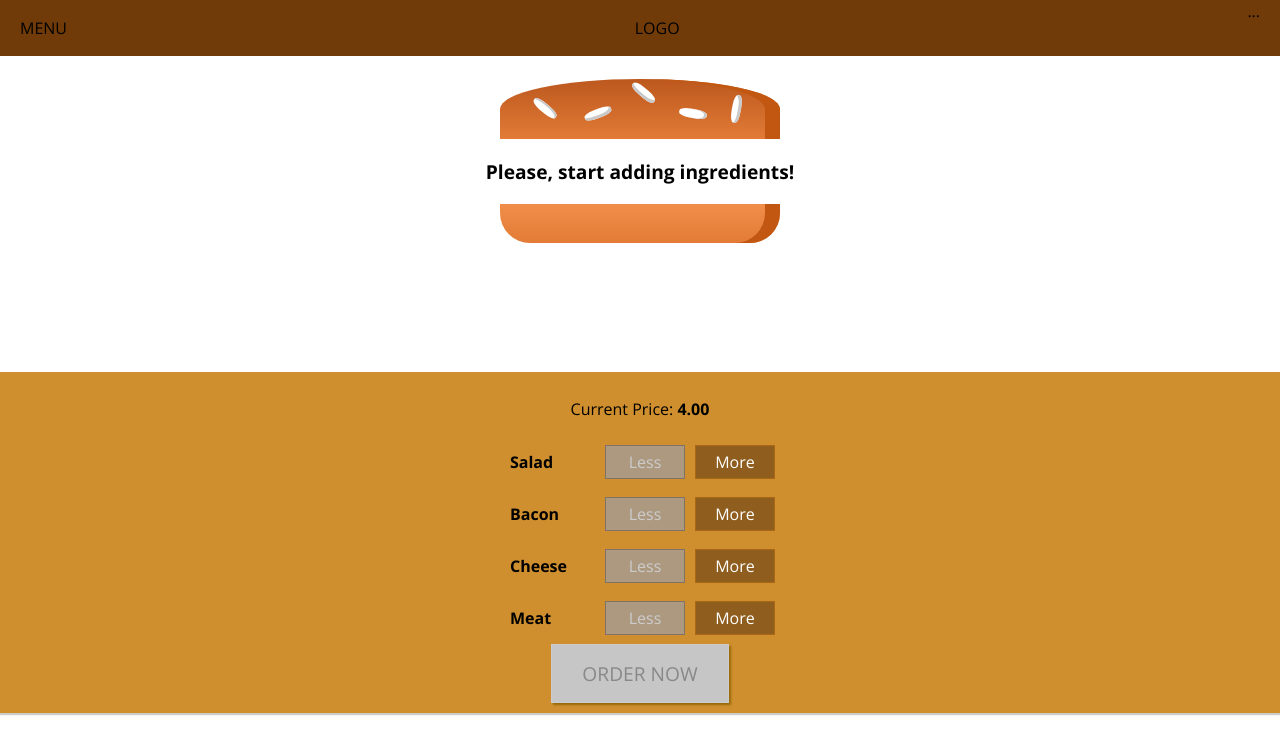
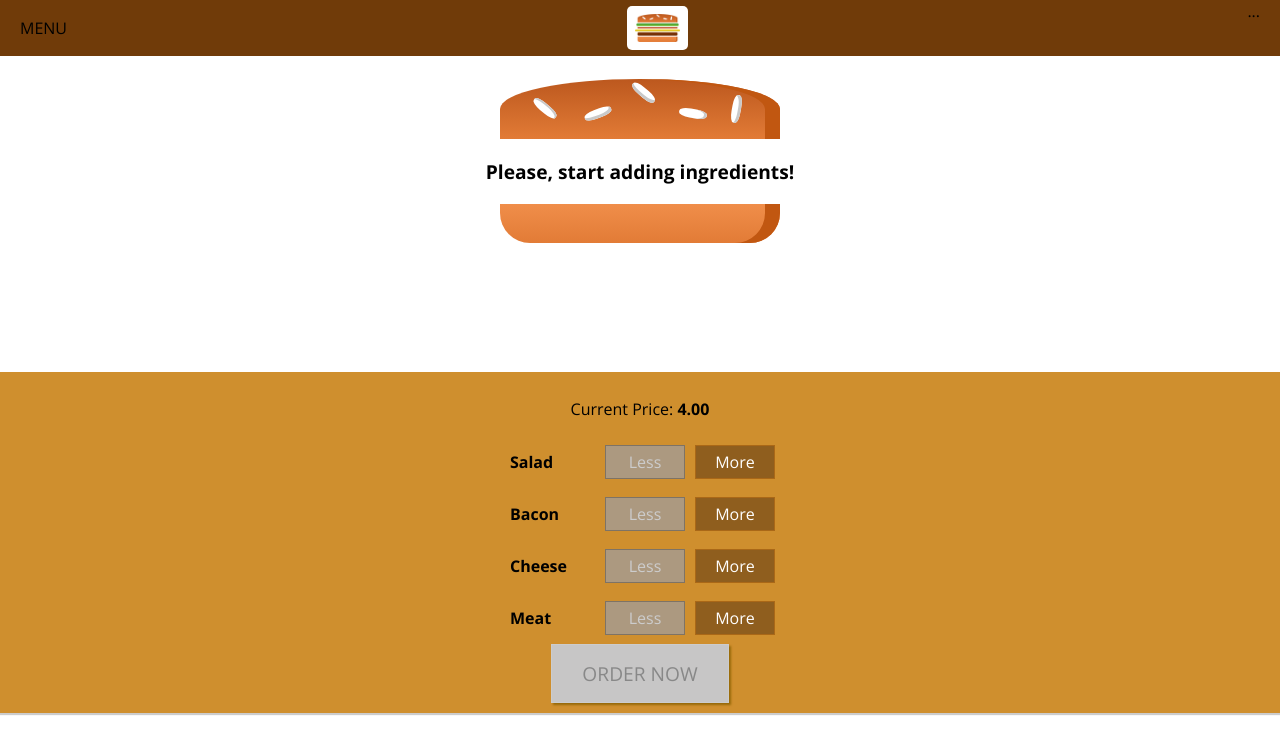
Before and after one commit to shestakova1806/burger-builder, a React (Create React App) app: page / in a window 1280 px wide. Shown: the top 754 px of the page. Built offline with nearby package versions, Linux system fonts and the light colour scheme.

Commit message:
feat: added logo to toolbar

```diff
--- /dev/null
+++ b/src/components/Logo/Logo.js
@@ -0,0 +1,10 @@
+import React from "react";
+
+import BurgerLogo from "../../assets/images/burger-logo.png";
+import classes from "./Logo.module.css";
+
+export const Logo = (props) => (
+  <div className={classes.Logo}>
+    <img src={BurgerLogo} alt="MyBurger" />
+  </div>
+);
--- /dev/null
+++ b/src/components/Logo/Logo.module.css
@@ -0,0 +1,11 @@
+.Logo {
+  background-color: white;
+  padding: 8px;
+  height: 80%;
+  box-sizing: border-box;
+  border-radius: 5px;
+}
+
+.Logo img {
+  height: 100%;
+}
--- a/src/components/Navigation/Toolbar/Toolbar.js
+++ b/src/components/Navigation/Toolbar/Toolbar.js
@@ -1,11 +1,12 @@
 import React from "react";
 
 import classes from "./Toolbar.module.css";
+import { Logo } from "../../Logo/Logo";
 
 export const Toolbar = (props) => (
   <header className={classes.Toolbar}>
     <div>MENU</div>
-    <div>LOGO</div>
+    <Logo />
     <nav>...</nav>
   </header>
 );
```
Also changed, not shown: src/assets/images/burger-logo.png (added), 1 other file (tests, documents, lock files or other folders).
